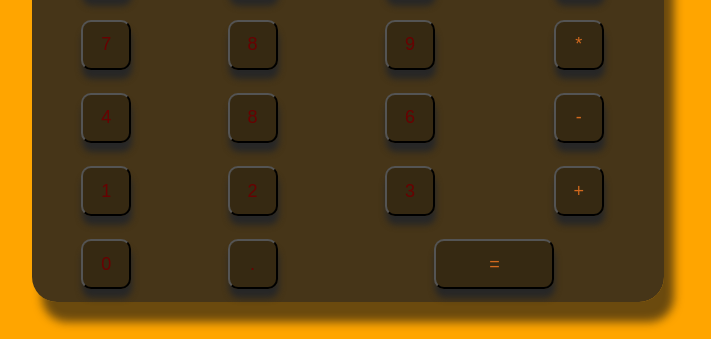
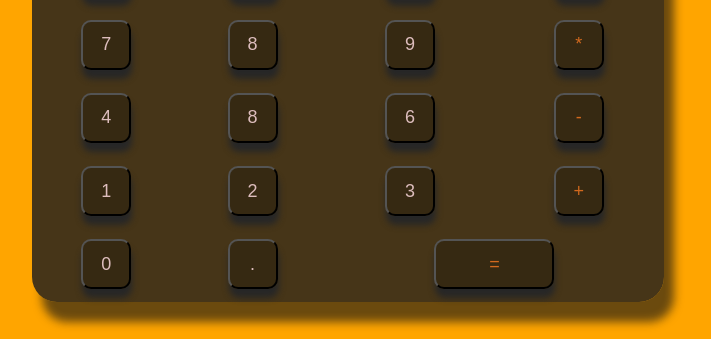
Before and after one commit to folorunso21/simplecalculator, a plain HTML site: page index.html in a window 1280 px wide. Shown: the part 206-545 px from the top of the page, without its empty margins (292-1003 px from the left). Drawn offline with Linux system fonts and the light colour scheme.

Commit message:
third commit

```diff
--- a/index.html
+++ b/index.html
@@ -42,7 +42,7 @@
 			background-color: rgba(0, 0, 0, 0.233);
 			width:50px;
 			height: 50px;
-			color: rgb(104, 2, 2);
+			color: rgb(221, 189, 189);
 			border-radius: 10px;
 			cursor:pointer;
 			font-size: large;
```
Also changed, not shown: main.js (added), style.css (added).
